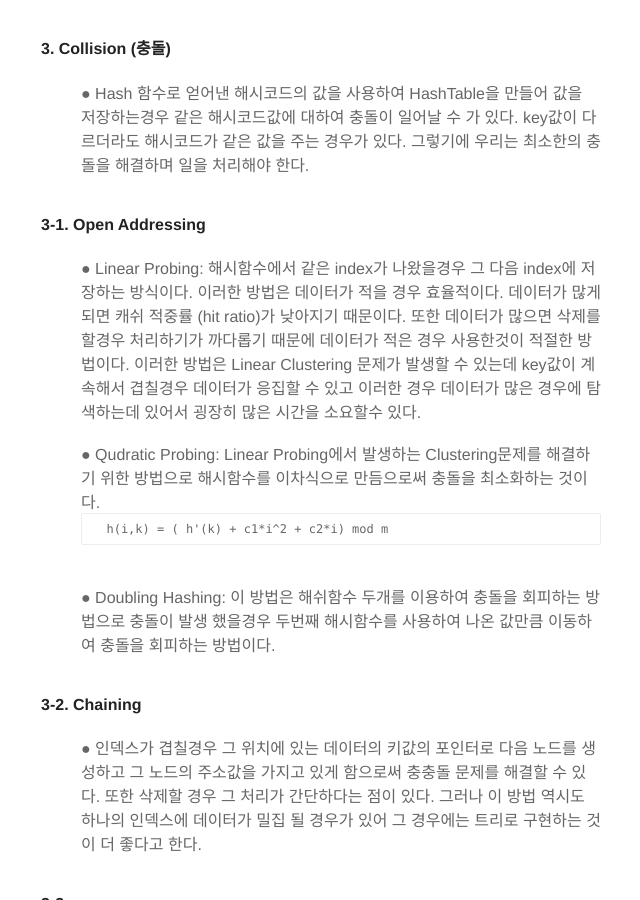
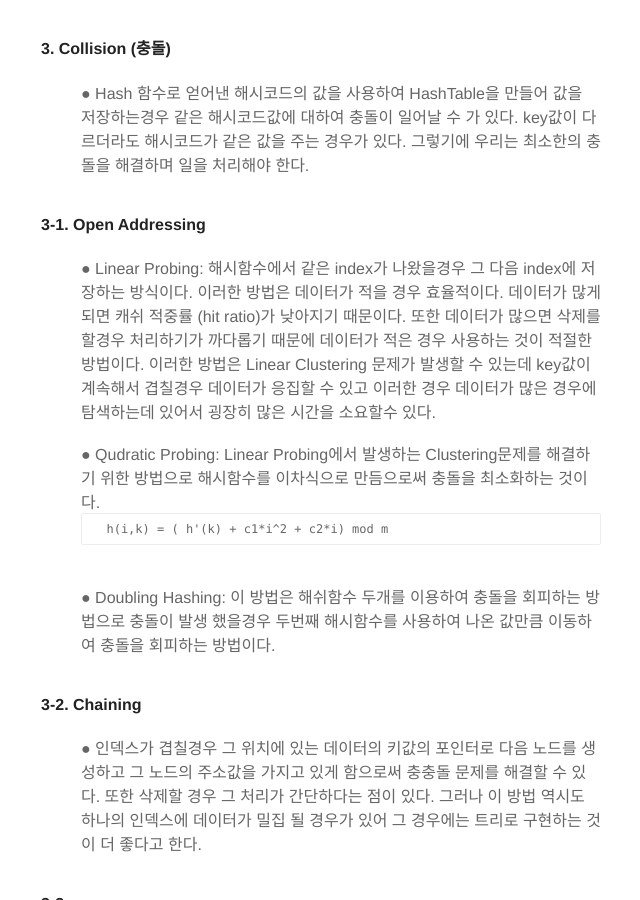
Before and after one commit to TsMiN94/TsMiN94.github.io, a Jekyll site: the page built from _posts/2019-07-22-Hash.markdown, in a window 1280 px wide and 900 px high, scrolled down 1229 px. Shown: the whole window, without its empty margins (319-959 px from the left). Built offline with Jekyll 4.4.1, drawn with Linux system fonts in a browser that asks for light colours; comment, search, counter and statistics services are not loaded.

Commit message:
Update 2019-07-22-Hash.markdown

```diff
--- a/_posts/2019-07-22-Hash.markdown
+++ b/_posts/2019-07-22-Hash.markdown
@@ -28,7 +28,7 @@ externalLink: false
  int index = hashFunction("key") % m ;
 </pre>
 식으로 얻어 낼 수 있고 index의 범위는 0 ~ m전까지의 수로 나타내어진다. 여기서 우리는 modular 연산하는데 있어서 m의 값을 정하는게 중요한데 보통 key값의 3배가 정당하다고 한다.혹은 2의 지수승에 근접한 수가 좋다고한다. 또한 해시함수는 임의의 키값에 대해서 임의의 해시값이 고르게 분포되어 질 수 있도록 하는게 좋은 해시 함수이다.<br>
-이렇게 해시함수로 얻어낸 HashCode는 데이터에 대한 고유한 정숫값을 말한다. 객체를 비교할 때 우리는 equals()를 사용하여 객체를 비교하는데 이 때 HashCode를 보고 비교하게 된다. 그렇지만 String 클래스에서는 조금 다르다. HashCode는 객체마다 고유한 정숫값을 가지고 있다고 했지만 실제로
+ 이렇게 해시함수로 얻어낸 HashCode는 데이터에 대한 고유한 정숫값을 말한다. 객체를 비교할 때 우리는 equals()를 사용하여 객체를 비교하는데 이 때 HashCode를 보고 비교하게 된다. 그렇지만 String 클래스에서는 조금 다르다. HashCode는 객체마다 고유한 정숫값을 가지고 있다고 했지만 실제로
 <br><br>
 <pre>
 String a = "Java";
@@ -51,7 +51,10 @@ b.hashCode() = 3254818
 </ul>
 #### 3-1. Open Addressing
 <ul>
-● Linear Probing: 해시함수에서 같은 index가 나왔을경우 그 다음 index에 저장하는 방식이다. 이러한 방법은 데이터가 적을 경우 효율적이다. 데이터가 많게 되면 캐쉬 적중률 (hit ratio)가 낮아지기 때문이다. 또한 데이터가 많으면 삭제를 할경우 처리하기가 까다롭기 때문에 데이터가 적은 경우 사용한것이 적절한 방법이다. 이러한 방법은 Linear Clustering 문제가 발생할 수 있는데 key값이 계속해서 겹칠경우 데이터가 응집할 수 있고 이러한 경우 데이터가 많은 경우에 탐색하는데 있어서 굉장히 많은 시간을 소요할수 있다. <br> <br>
+● Linear Probing: 해시함수에서 같은 index가 나왔을경우 그 다음 index에 저장하는 방식이다. 이러한 방법은 데이터가 적을 경우 효율적이다. 데이터가 많게 되면 캐쉬 적중률 (hit ratio)가 낮아지기 때문이다. 또한 데이터가 많으면 삭제를 할경우 처리하기가 까다롭기 때문에 데이터가 적은 경우 사용하는 것이 적절한 방법이다. 이러한 방법은 Linear Clustering 문제가 발생할 수 있는데 key값이 계속해서 겹칠경우 데이터가 응집할 수 있고 이러한 경우 데이터가 많은 경우에 탐색하는데 있어서 굉장히 많은 시간을 소요할수 있다. <br> <br>
+
+
+
 ● Qudratic Probing: Linear Probing에서 발생하는 Clustering문제를 해결하기 위한 방법으로 해시함수를 이차식으로 만듬으로써 충돌을 최소화하는 것이다.<br>
 <pre>
   h(i,k) = ( h'(k) + c1*i^2 + c2*i) mod m
```
